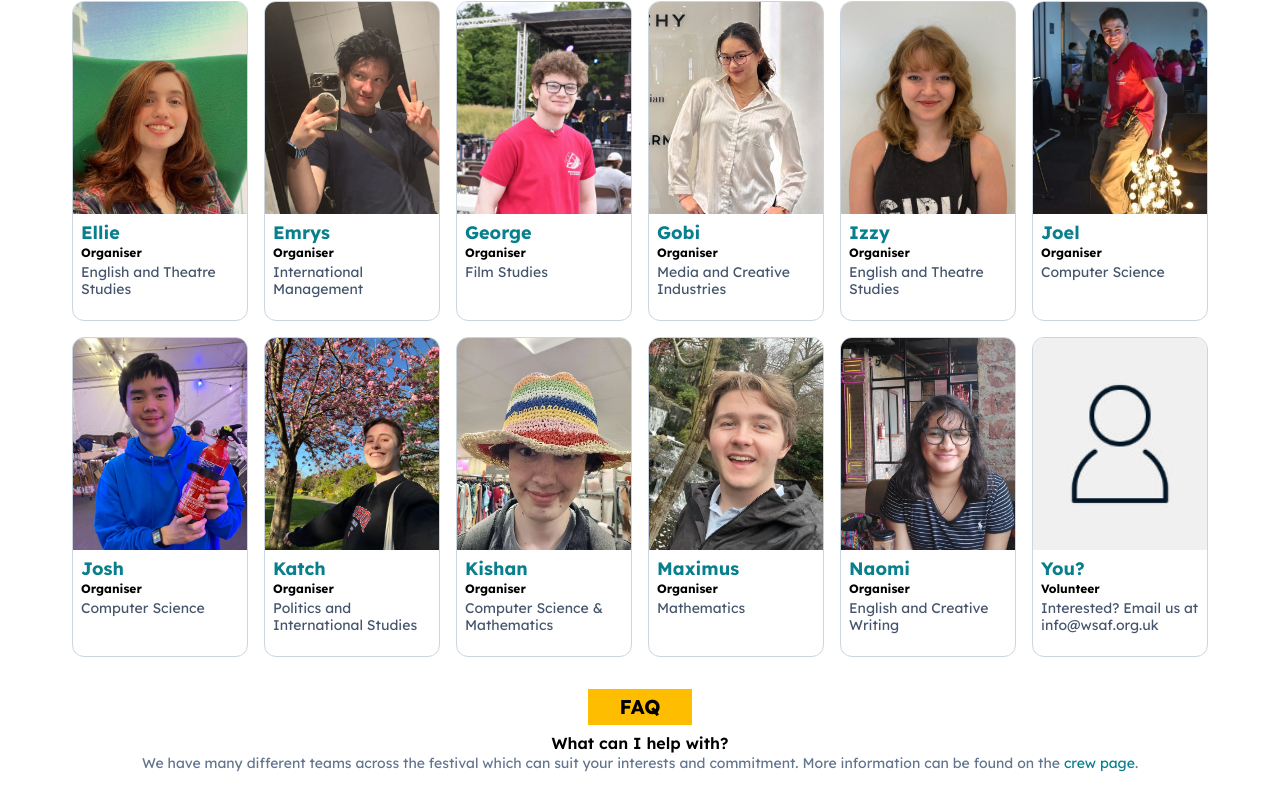
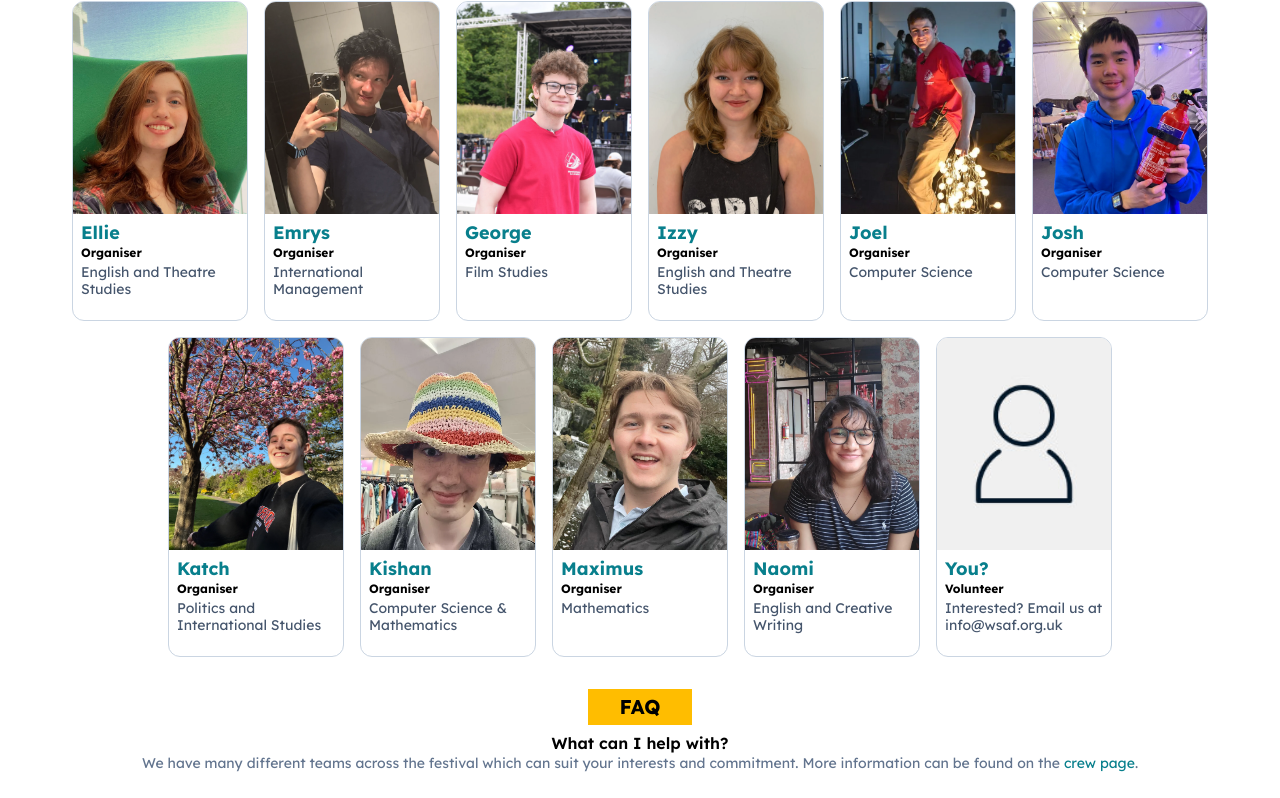
Before and after one commit to WarwickStudentArtsFestival/wsaf25-website, a Next.js app: page /crew in a window 1280 px wide. Shown: the part 1691-2489 px from the top of the page. Built offline with nearby package versions, Linux system fonts and the light colour scheme.

Commit message:
update crew

```diff
--- a/src/app/components/people-involved/organisers.ts
+++ b/src/app/components/people-involved/organisers.ts
@@ -15,7 +15,6 @@ import AlicePhoto from '@/assets/people/alice.jpg';
 import GeorgePhoto from '@/assets/people/george.jpg';
 import KatchImage from '@/assets/people/katch.jpg';
 import EmrysImage from '@/assets/people/emrys.jpg';
-import GobiImage from '@/assets/people/gobi.jpg';
 import IzzyImage from '@/assets/people/izzy.jpg';
 import NaomiImage from '@/assets/people/naiomi.jpg';
 import DanaiImage from '@/assets/people/danai.jpg';
@@ -146,13 +145,6 @@ const organisers: RefactoredIdCardProps[] = [
     image: IzzyImage,
   },
   {
-    name: 'Gobi',
-    role: 'Organiser',
-    year: '3rd Year',
-    course: 'Media and Creative Industries',
-    image: GobiImage,
-  },
-  {
     name: 'Naomi',
     role: 'Organiser',
     year: '2nd Year',
```
Also changed, not shown: src/assets/people/gobi.jpg (deleted).
